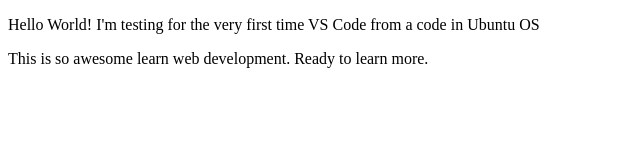
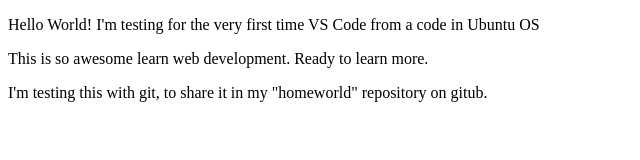
Before and after one commit to wilmerandres25/helloworld, a plain HTML site: page index.html in a window 1280 px wide. Shown: the whole page, without its empty margins (0-640 px from the left). Drawn offline with Linux system fonts and the light colour scheme.

Commit message:
new changes about git

```diff
--- a/index.html
+++ b/index.html
@@ -9,5 +9,6 @@
 <body>
     <p>Hello World! I'm testing for the very first time VS Code from a code in Ubuntu OS</p>
     <p>This is so awesome learn web development. Ready to learn more.</p>
+    <p>I'm testing this with git, to share it in my "homeworld" repository on gitub.</p>
 </body>
 </html>
```
